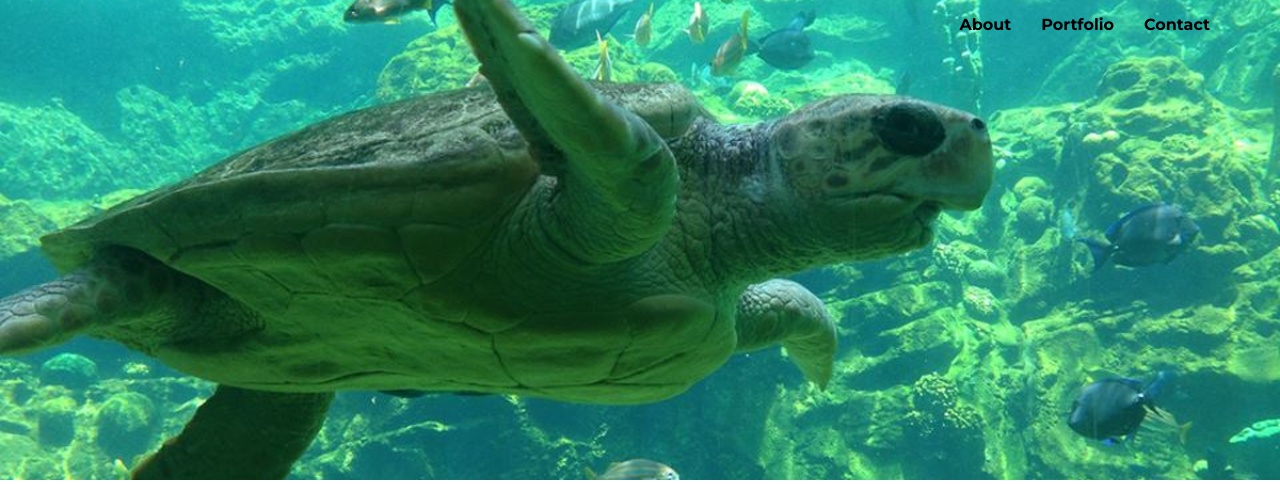
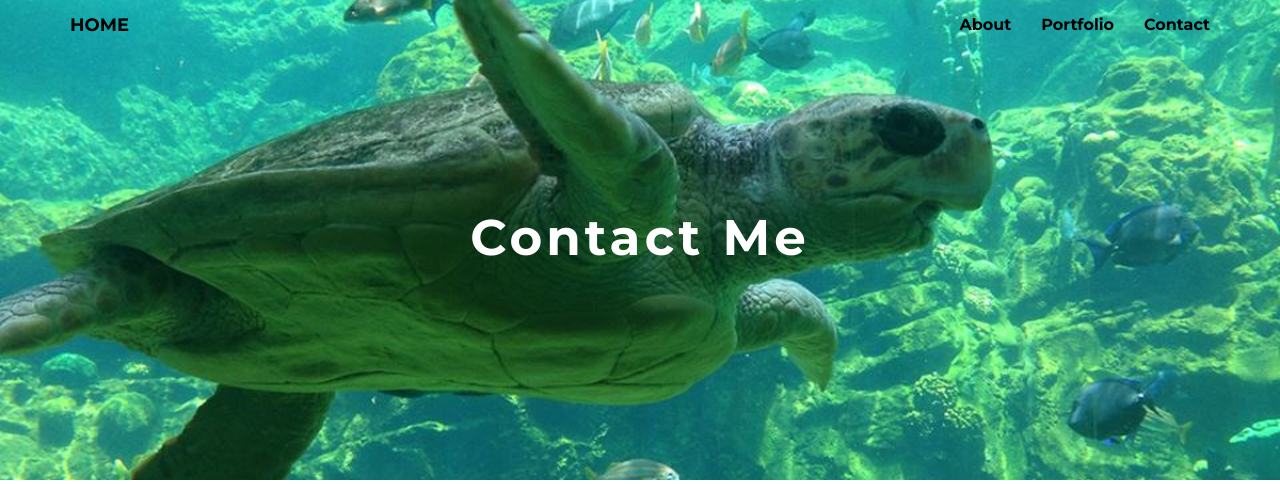
Before and after one commit to b4bentley/portfolio, a PHP site: page /contact.html in a window 1280 px wide. Shown: the top 484 px of the page. Run offline with PHP 8.4, Linux system fonts and the light colour scheme; some libraries are stand-ins or nearby versions.

Commit message:
changes to bootstrap

```diff
--- a/part1/assets/css/style.css
+++ b/part1/assets/css/style.css
@@ -72,7 +72,7 @@ h1, h2, h3, h4, h5, h6 {
 }
 
 .navbar-default .navbar-brand {
-	color: #1abc9c;
+	color: black;
 }
 
 .navbar-default {
@@ -122,7 +122,7 @@ h1, h2, h3, h4, h5, h6 {
 	padding-top: 10px;
 	padding-bottom: 20px;
 	letter-spacing: 4px;
-	font-size: 80px;
+	font-size: 70px;
 	font-weight: bold;
 }
 
@@ -183,7 +183,7 @@ h1, h2, h3, h4, h5, h6 {
 	padding-top: 10px;
 	padding-bottom: 20px;
 	letter-spacing: 4px;
-	font-size: 80px;
+	font-size: 50px;
 	font-weight: bold;
 }
 
@@ -213,6 +213,15 @@ h1, h2, h3, h4, h5, h6 {
     background-size: cover;
 }
 
+#aboutwrap h1{
+	color:#ffffff;
+	padding-top: 10px;
+	padding-bottom: 20px;
+	letter-spacing: 4px;
+	font-size: 50px;
+	font-weight: bold;
+}
+
 /* Gallery */
 .gallery {
 	margin-top: 30px;
--- a/part1/contact.html
+++ b/part1/contact.html
@@ -18,8 +18,18 @@
   <body>
 
     <!-- Static navbar -->
-    <div class="navbar navbar-default navbar-fixed-top navbar-inverse" role="navigation">
+    <div class="navbar navbar-default navbar-fixed-top" role="navigation">
       <div class="container">
+
+        <div class="navbar-header">
+            <button type="button" class="navbar-toggle" data-toggle="collapse" data-target=".navbar-collapse">
+              <span class="sr-only">Toggle navigation</span>
+              <span class="icon-bar"></span>
+              <span class="icon-bar"></span>
+              <span class="icon-bar"></span>
+            </button>
+          <a class="navbar-brand" href="index.html">HOME</a>
+        </div>
         <div class="navbar-collapse collapse">
           <ul class="nav navbar-nav navbar-right">
             <li><a href="index.html">About</a></li>
@@ -30,11 +40,14 @@
         </div><!--/.nav-collapse -->
       </div>
     </div>
-
 	<div id="aboutwrap">
 	    <div class="container">
 			<div class="row">
+          <div class="col-lg-6 col-lg-offset-3">
+          <!-- <h4>See Below for my</h4> -->
+          <h1>Contact Me</h1>
 
+        </div>
 			</div><! --/row -->
 	    </div> <!-- /container -->
 	</div><! --/headerwrap -->
```
Also changed, not shown: part1/index.html (+11 -1 lines), part1/portfolio.html (+10 -1 lines).
